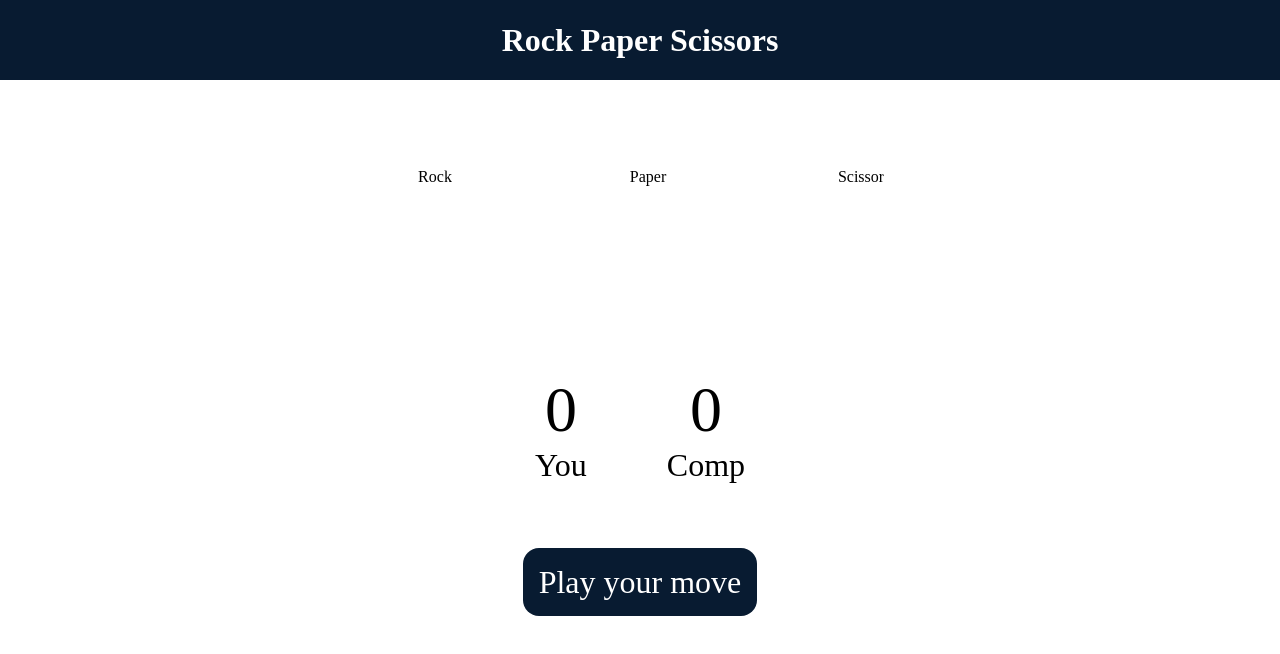
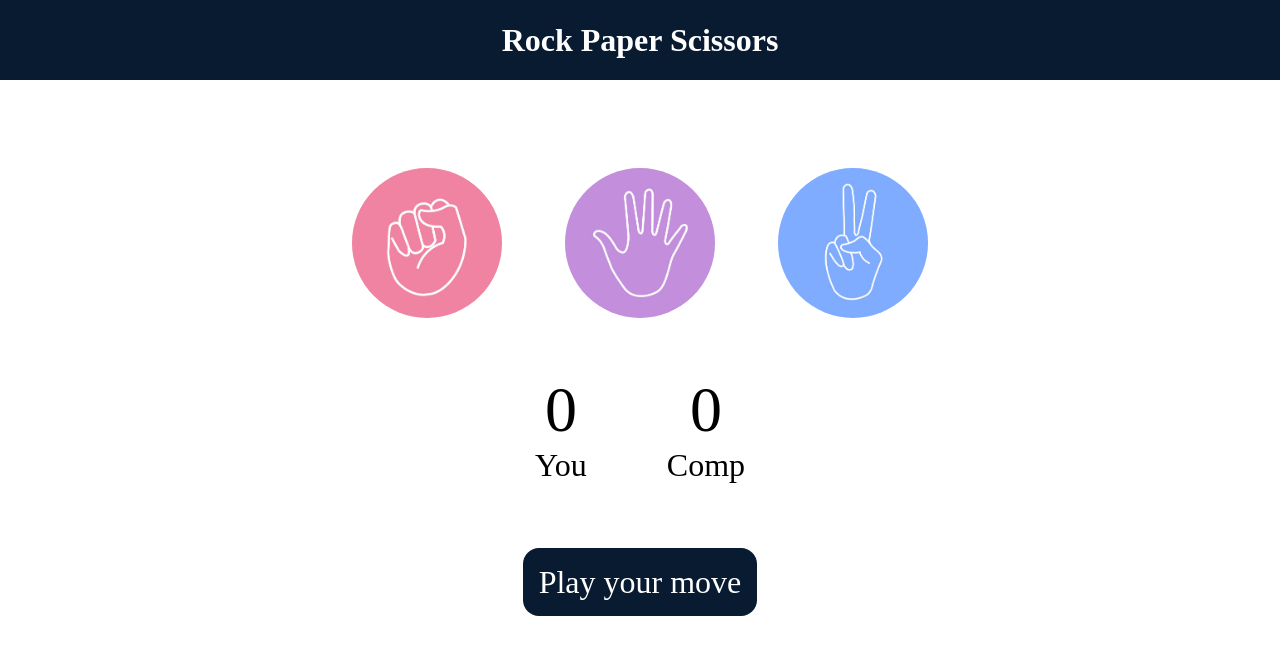
Before and after one commit to kshitijvarshikar/Stone-Paper-Scissors-HTML-CSS-JS, a plain HTML site: page index.html in a window 1280 px wide. Drawn offline with Linux system fonts and the light colour scheme.

Commit message:
Update index.html

```diff
--- a/index.html
+++ b/index.html
@@ -13,13 +13,13 @@
     <h1>Rock Paper Scissors</h1>
     <div class="choices">
         <div class="choice" id="rock">
-            <img src="images/Rock.jpg" alt="Rock">
+            <img src="Rock.jpg" alt="Rock">
         </div>
         <div class="choice" id="paper">
-            <img src="images/Paper.jpg" alt="Paper">
+            <img src="Paper.jpg" alt="Paper">
         </div>
         <div class="choice" id="scissor">
-            <img src="images/Scissor.jpg" alt="Scissor">
+            <img src="Scissor.jpg" alt="Scissor">
         </div>
     </div>
 
@@ -42,4 +42,5 @@
 </body>
 <script src="app.js"></script>
 
+
 </html>
```
